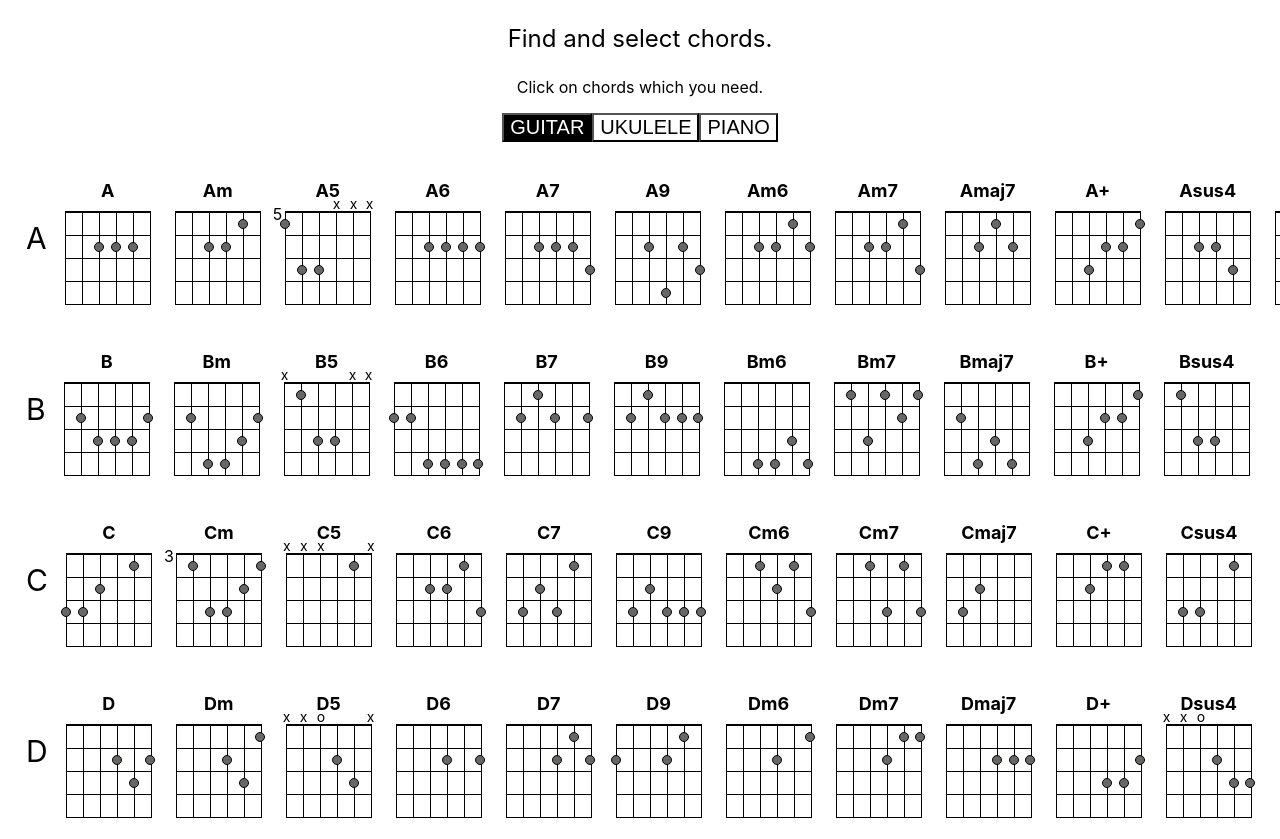
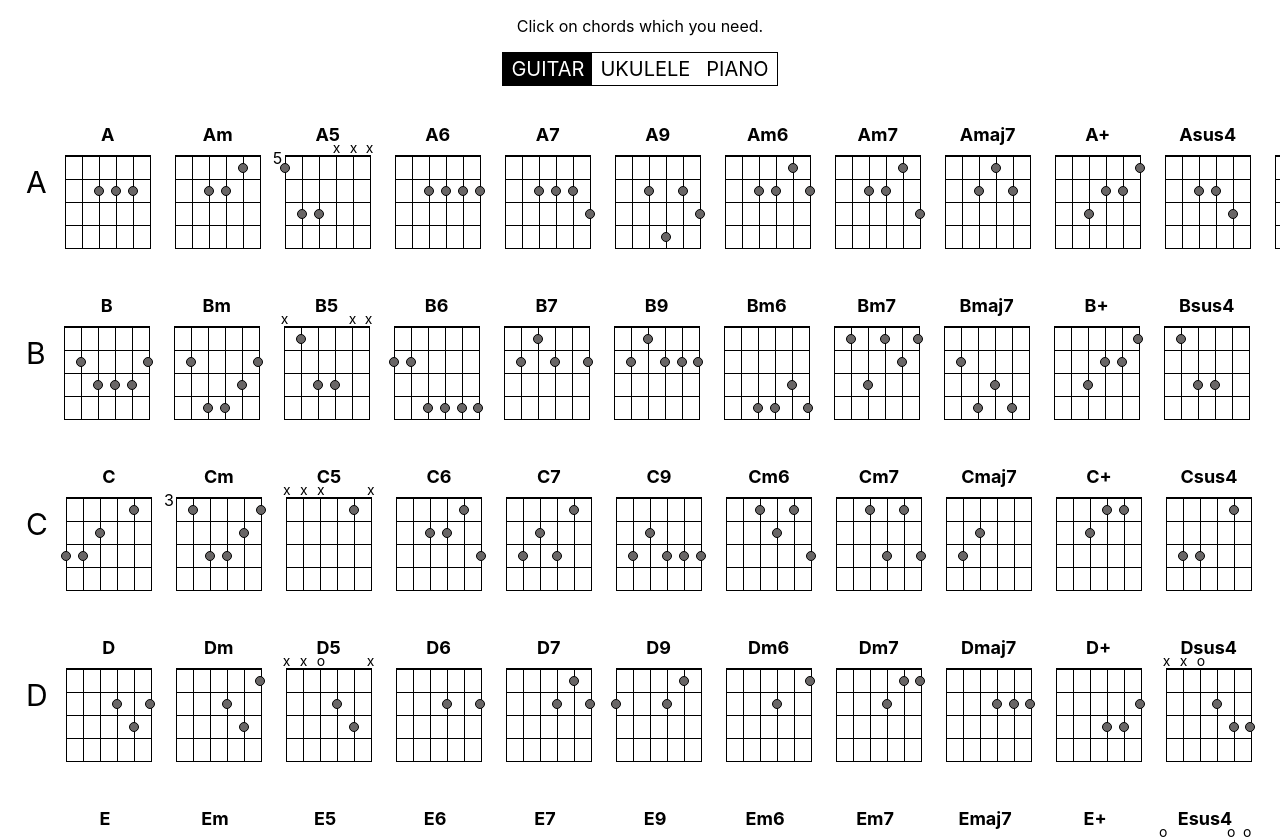
Before and after one commit to SVladikO/music_choird, a React (Create React App) app: page / in a window 1280 px wide. Shown: the top 839 px of the page. Built offline with nearby package versions, Linux system fonts and the light colour scheme.

Commit message:
Moved tabs to separate file.

```diff
--- a/src/App.css
+++ b/src/App.css
@@ -12,26 +12,10 @@
   flex-wrap: wrap;
   justify-content: left;
 }
-.Tabs {
-  margin: 0 auto;
-  width: 300px;
-  display: flex;
-  justify-content: center;
-  position: sticky;
-  top: 0;
-  z-index: 1;
-}
-.Tabs button {
-  border-radius: 0;
-  font-size: 20px;
-  color: black;
-}
 .tab-content {
   padding: 10px;
   overflow-x: auto;
   /*border: solid 1px orange;*/
-}
-.selected-chords-wrapper {
 }
 .delete-all-chords {
   border: solid 1px #949292;
@@ -50,14 +34,6 @@
   left: 0;
   /*padding: 30px;*/
   /*margin: 0 10px;*/
-}
-.tab {
-  background: white;
-}
-
-.selected-tab {
-  color: white !important;
-  background: black;
 }
 
 .intro {
--- a/src/App.js
+++ b/src/App.js
@@ -1,9 +1,9 @@
 import {useState} from 'react';
 
-import logo from './logo.svg';
 import './App.css';
 import GuitarChord from './components/guitar-chord/guitar-chord';
 import PianoChord from './components/piano-chord/piano-chord';
+import Tabs from './components/tabs/tabs';
 
 import guitarData from './data/guitar';
 import ukuleleData from './data/ukulele';
@@ -41,6 +41,12 @@ pianoData.forEach(chordGroup => {
     })
 })
 
+const INTRUMENT_TABS = [
+    INSTRUMENT_TYPE.GUITAR,
+    INSTRUMENT_TYPE.UKULELE,
+    INSTRUMENT_TYPE.PIANO,
+]
+
 function App() {
     const [selectedTab, setSelectedTab] = useState(INSTRUMENT_TYPE.GUITAR);
     const [selectedChords, setSelectedChords] = useState([]);
@@ -67,37 +73,14 @@ function App() {
         </div>
     );
 
-    const renderTabButton = type => {
-        return (
-            <button
-                className={`tab ${selectedTab === type ? 'selected-tab' : ''}`}
-                onClick={() => setSelectedTab(type)}>
-                {type}
-            </button>
-        )
-    }
-
-    const renderTabs = () => {
-        return (
-            <div className="Tabs">
-                {renderTabButton(INSTRUMENT_TYPE.GUITAR)}
-                {renderTabButton(INSTRUMENT_TYPE.UKULELE)}
-                {renderTabButton(INSTRUMENT_TYPE.PIANO)}
-            </div>
-        )
-    }
-
     const renderTabContent = () => {
         switch (selectedTab) {
             case INSTRUMENT_TYPE.GUITAR:
                 return guitarData.map(g => renderGuitarChords(g, {isGuitar: true}));
-
             case INSTRUMENT_TYPE.UKULELE:
                 return ukuleleData.map(g => renderGuitarChords(g));
-
             case INSTRUMENT_TYPE.PIANO:
                 return pianoData.map(g => renderPianoChords(g));
-
         }
     }
 
@@ -134,9 +117,12 @@ function App() {
 
     return (
         <>
-            <p className="center-content intro">Find and select chords.</p>
             <p className="center-content">Click on chords which you need.</p>
-            {renderTabs()}
+            <Tabs
+                selectedTab={selectedTab}
+                tabs={INTRUMENT_TABS}
+                onTabClick={tabType => setSelectedTab(tabType)}
+            />
             {/*<div>{selectedChords.map(c => <span>{c}</span>)}</div>*/}
             <div className="tab-content">
                 {renderSelectedChords()}
--- /dev/null
+++ b/src/components/tabs/tabs.jsx
@@ -0,0 +1,18 @@
+import {Wrapper, Tab} from "./tabs.style";
+
+export default function Tabs({selectedTab, tabs, onTabClick}) {
+    return (
+        <Wrapper>
+            {tabs.map(tabType => (
+                <Tab
+                    key={tabType}
+                    onClick={() => onTabClick(tabType)}
+                    isSelected={selectedTab === tabType}
+                >
+                    {tabType}
+                </Tab>
+            ))
+            }
+        </Wrapper>
+    )
+}
--- /dev/null
+++ b/src/components/tabs/tabs.style.js
@@ -0,0 +1,24 @@
+import styled from "styled-components";
+
+
+export const Wrapper = styled.div`
+    margin: 0 auto;
+    width: fit-content;
+    display: flex;
+    justify-content: center;
+    position: sticky;
+    top: 0;
+    z-index: 1;
+    border: solid 1px black;
+`;
+
+export const Tab = styled.div`
+    //border: solid 2px red;
+    cursor: pointer;
+    border-radius: 0;
+    font-size: 20px;
+    padding: 4px 8px;
+    color: ${p => p.isSelected ? 'white' : 'black'};
+    background: ${p => p.isSelected ? 'black' : 'white'};
+
+`;
```
